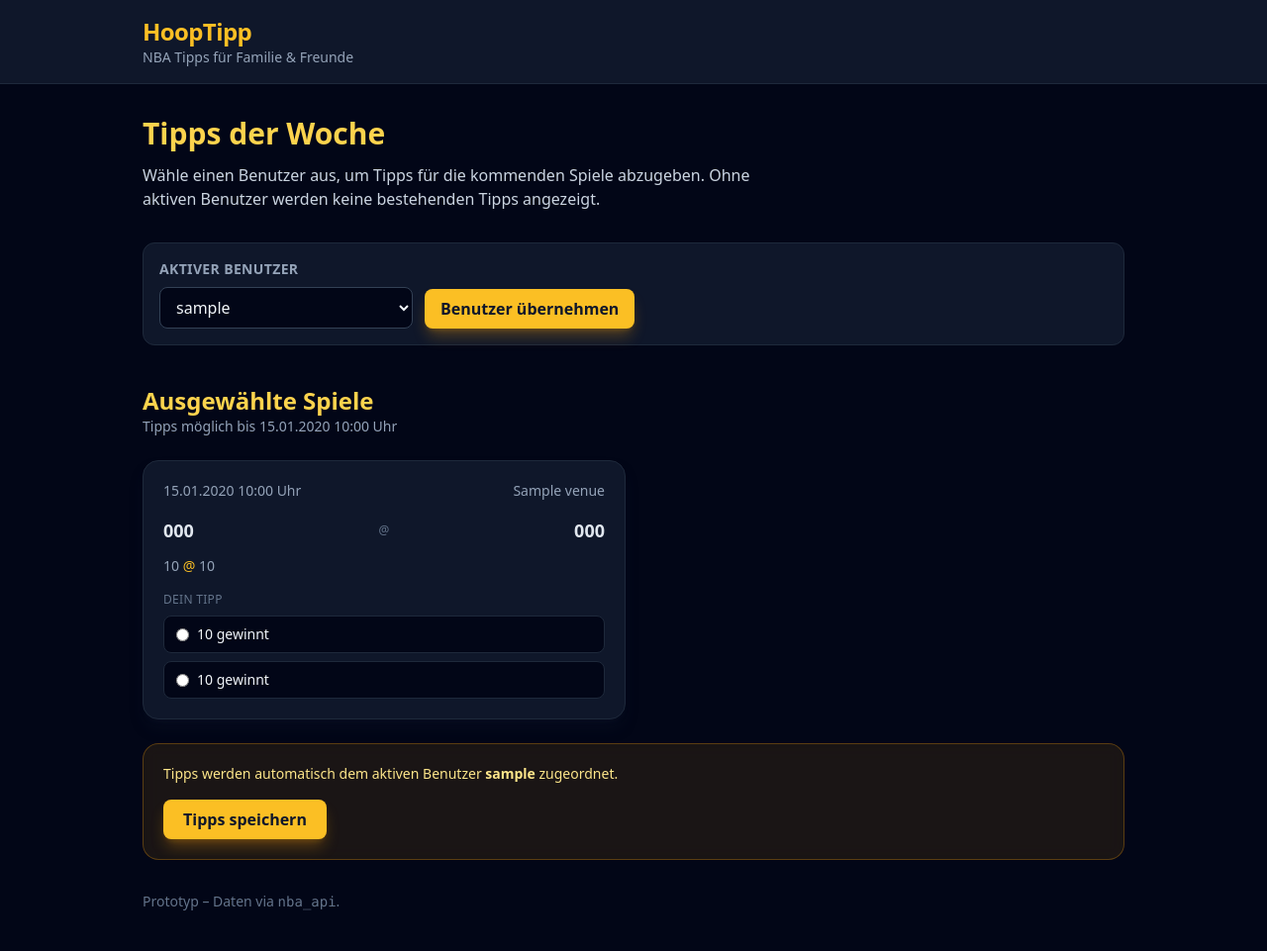
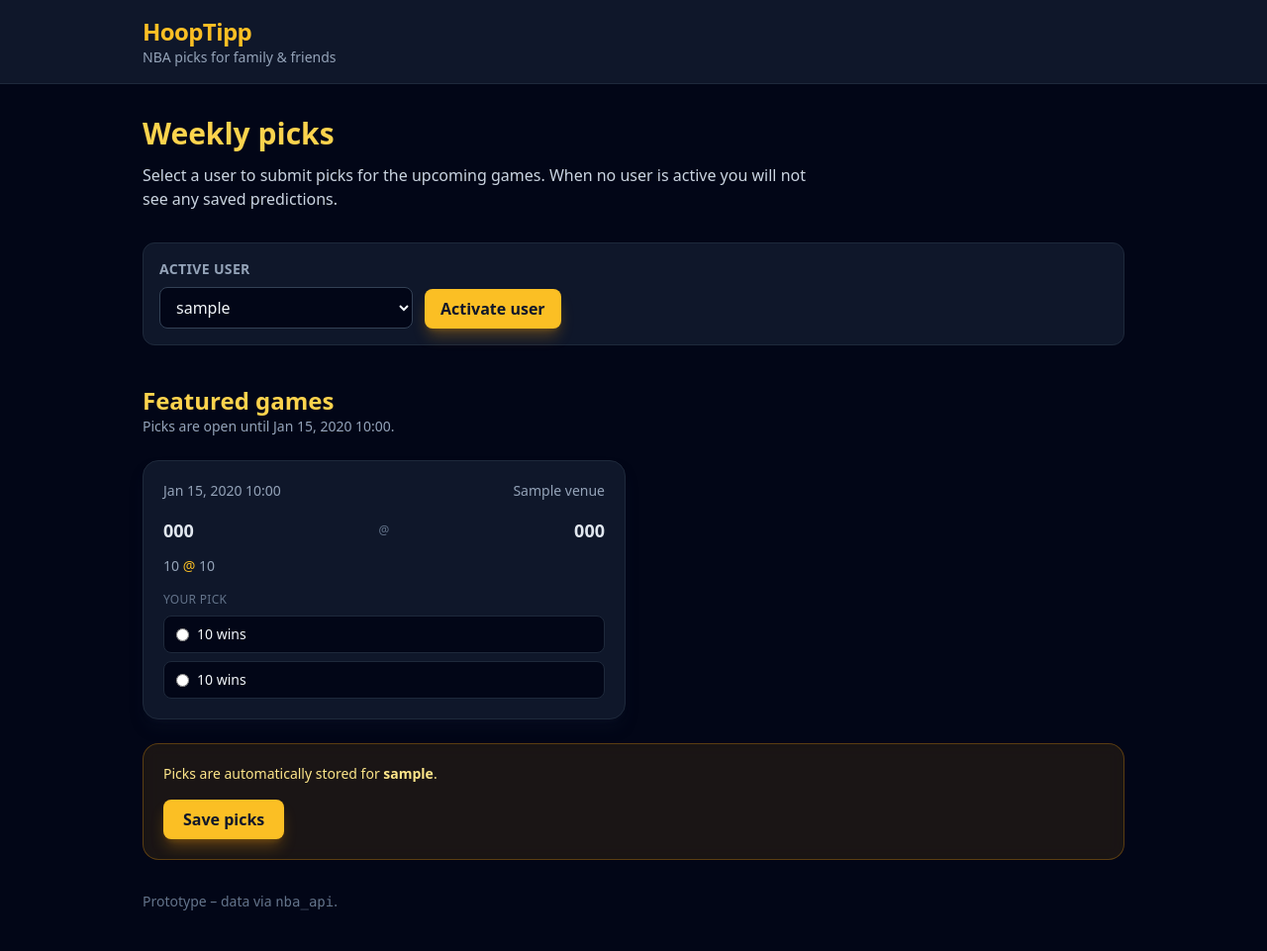
Before and after one commit to monsdar/HindSight, a Django app: template hooptipp/predictions/templates/predictions/home.html in a window 1280 px wide. Shown: the whole page at 99% size. Run offline with Django 5.2, Linux system fonts and the light colour scheme; tables that the repository leaves empty hold one stand-in row (values such as "Sample post"); the template is opened without the code that fills it: values that come from a table or form of the project are taken from there, most other values are stand-ins (such as "Sample title", 1, 10 or a date in 2020); some libraries are stand-ins or nearby versions.

Commit message:
Translate prototype to English and document testing step

```diff
--- a/hooptipp/predictions/apps.py
+++ b/hooptipp/predictions/apps.py
@@ -3,5 +3,5 @@ from django.apps import AppConfig
 
 class PredictionsConfig(AppConfig):
     default_auto_field = 'django.db.models.BigAutoField'
-    name = 'predictions'
-    verbose_name = 'Tipps'
+    name = 'hooptipp.predictions'
+    verbose_name = 'Predictions'
--- a/hooptipp/predictions/models.py
+++ b/hooptipp/predictions/models.py
@@ -4,10 +4,10 @@ from django.db import models
 
 class TipType(models.Model):
     class TipCategory(models.TextChoices):
-        GAME = 'game', 'Spiel'
-        PLAYER = 'player', 'Spieler'
+        GAME = 'game', 'Game'
+        PLAYER = 'player', 'Player'
         TEAM = 'team', 'Team'
-        SEASON = 'season', 'Saison'
+        SEASON = 'season', 'Season'
 
     name = models.CharField(max_length=100)
     slug = models.SlugField(unique=True)
@@ -18,14 +18,14 @@ class TipType(models.Model):
         default=TipCategory.GAME,
     )
     deadline = models.DateTimeField(
-        help_text='Nach Ablauf dieser Zeit sind keine Tipps mehr möglich.'
+        help_text='No picks can be submitted after this deadline.'
     )
     is_active = models.BooleanField(default=True)
 
     class Meta:
         ordering = ['deadline']
-        verbose_name = 'Tipp-Art'
-        verbose_name_plural = 'Tipp-Arten'
+        verbose_name = 'Tip category'
+        verbose_name_plural = 'Tip categories'
 
     def __str__(self) -> str:
         return self.name
@@ -47,8 +47,8 @@ class ScheduledGame(models.Model):
 
     class Meta:
         ordering = ['game_date']
-        verbose_name = 'Anstehendes Spiel'
-        verbose_name_plural = 'Anstehende Spiele'
+        verbose_name = 'Scheduled game'
+        verbose_name_plural = 'Scheduled games'
 
     def __str__(self) -> str:
         return f"{self.away_team} @ {self.home_team}"
@@ -70,8 +70,8 @@ class UserTip(models.Model):
 
     class Meta:
         unique_together = ('user', 'tip_type', 'scheduled_game')
-        verbose_name = 'Tipp'
-        verbose_name_plural = 'Tipps'
+        verbose_name = 'User tip'
+        verbose_name_plural = 'User tips'
 
     def __str__(self) -> str:
         if self.scheduled_game:
--- a/hooptipp/predictions/services.py
+++ b/hooptipp/predictions/services.py
@@ -52,8 +52,8 @@ def sync_weekly_games(limit: int = 5) -> Tuple[TipType, List[ScheduledGame]]:
     tip_type, _ = TipType.objects.update_or_create(
         slug='weekly-games',
         defaults={
-            'name': 'Wochenspiele',
-            'description': 'Ausgewählte Partien der kommenden Woche',
+            'name': 'Weekly games',
+            'description': 'Featured matchups for the upcoming week',
             'category': TipType.TipCategory.GAME,
             'deadline': earliest_game_time,
             'is_active': True,
--- a/hooptipp/predictions/templates/predictions/home.html
+++ b/hooptipp/predictions/templates/predictions/home.html
@@ -1,13 +1,13 @@
 {% extends 'base.html' %}
 {% load prediction_extras %}
 
-{% block title %}HoopTipp &ndash; Wochenüberblick{% endblock %}
+{% block title %}HoopTipp &ndash; Weekly overview{% endblock %}
 
 {% block content %}
   <section class="mb-8">
-    <h1 class="text-3xl font-bold text-amber-300 mb-3">Tipps der Woche</h1>
+    <h1 class="text-3xl font-bold text-amber-300 mb-3">Weekly picks</h1>
     <p class="text-slate-300 max-w-2xl">
-      Wähle einen Benutzer aus, um Tipps für die kommenden Spiele abzugeben. Ohne aktiven Benutzer werden keine bestehenden Tipps angezeigt.
+      Select a user to submit picks for the upcoming games. When no user is active you will not see any saved predictions.
     </p>
   </section>
 
@@ -16,34 +16,34 @@
       {% csrf_token %}
       <input type="hidden" name="set_active_user" value="1" />
       <div>
-        <label for="user_id" class="block text-sm font-semibold text-slate-400 uppercase tracking-wide">Aktiver Benutzer</label>
+        <label for="user_id" class="block text-sm font-semibold text-slate-400 uppercase tracking-wide">Active user</label>
         <select id="user_id" name="user_id" class="mt-2 w-64 rounded-lg border border-slate-700 bg-slate-950 px-3 py-2 text-slate-100 focus:border-amber-400 focus:outline-none">
-          <option value="">Kein Benutzer aktiv</option>
+          <option value="">No active user</option>
           {% for user in users %}
             <option value="{{ user.id }}" {% if active_user and user.id == active_user.id %}selected{% endif %}>{{ user.username }}</option>
           {% endfor %}
         </select>
       </div>
       <button type="submit" class="inline-flex items-center gap-2 rounded-lg bg-amber-400 px-4 py-2 font-semibold text-slate-900 shadow-lg shadow-amber-500/30 transition hover:bg-amber-300">
-        Benutzer übernehmen
+        Activate user
       </button>
     </form>
   </section>
 
   {% if not tip_type %}
     <div class="rounded-2xl border border-slate-800 bg-slate-900 p-6 text-slate-300">
-      <h2 class="text-xl font-semibold text-amber-300">Keine Spiele gefunden</h2>
-      <p class="mt-2">Die nba_api konnte keine Spiele für die kommende Woche bereitstellen. Bitte versuche es später erneut.</p>
+      <h2 class="text-xl font-semibold text-amber-300">No games found</h2>
+      <p class="mt-2">The nba_api could not provide any games for the upcoming week. Please try again later.</p>
     </div>
   {% else %}
     <section class="space-y-6">
       <header class="flex flex-wrap items-center justify-between gap-4">
         <div>
-          <h2 class="text-2xl font-semibold text-amber-300">Ausgewählte Spiele</h2>
-          <p class="text-sm text-slate-400">Tipps möglich bis {{ tip_type.deadline|date:"d.m.Y H:i" }} Uhr</p>
+          <h2 class="text-2xl font-semibold text-amber-300">Featured games</h2>
+          <p class="text-sm text-slate-400">Picks are open until {{ tip_type.deadline|date:"M d, Y H:i" }}.</p>
         </div>
         {% if not active_user %}
-          <p class="text-sm text-slate-400">Aktiviere einen Benutzer, um Tipps zu sehen oder abzugeben.</p>
+          <p class="text-sm text-slate-400">Activate a user to display or submit picks.</p>
         {% endif %}
       </header>
 
@@ -51,7 +51,7 @@
         {% for game in games %}
           <article class="rounded-2xl border border-slate-800 bg-slate-900 p-5 shadow-lg shadow-slate-900/40">
             <div class="flex items-center justify-between text-sm text-slate-400">
-              <span>{{ game.game_date|date:"d.m.Y H:i" }} Uhr</span>
+              <span>{{ game.game_date|date:"M d, Y H:i" }}</span>
               {% if game.venue %}
                 <span>{{ game.venue }}</span>
               {% endif %}
@@ -70,23 +70,23 @@
             {% if active_user %}
               <div class="mt-4">
                 <fieldset class="space-y-2">
-                  <legend class="text-xs uppercase tracking-wide text-slate-500">Dein Tipp</legend>
+                  <legend class="text-xs uppercase tracking-wide text-slate-500">Your pick</legend>
                   <label class="flex items-center gap-2 rounded-lg border border-slate-800 bg-slate-950 px-3 py-2 text-sm hover:border-amber-400">
                     <input type="radio" name="prediction_{{ game.id }}" value="{{ game.away_team_tricode }}" form="tips-form" class="text-amber-400 focus:ring-amber-400"
                       {% if user_tips|get_item:game.id and user_tips|get_item:game.id.prediction == game.away_team_tricode %}checked{% endif %} />
-                    <span class="flex-1">{{ game.away_team }} gewinnt</span>
+                    <span class="flex-1">{{ game.away_team }} wins</span>
                   </label>
                   <label class="flex items-center gap-2 rounded-lg border border-slate-800 bg-slate-950 px-3 py-2 text-sm hover:border-amber-400">
                     <input type="radio" name="prediction_{{ game.id }}" value="{{ game.home_team_tricode }}" form="tips-form" class="text-amber-400 focus:ring-amber-400"
                       {% if user_tips|get_item:game.id and user_tips|get_item:game.id.prediction == game.home_team_tricode %}checked{% endif %} />
-                    <span class="flex-1">{{ game.home_team }} gewinnt</span>
+                    <span class="flex-1">{{ game.home_team }} wins</span>
                   </label>
                 </fieldset>
               </div>
             {% endif %}
 
             {% if active_user and user_tips|get_item:game.id %}
-              <p class="mt-3 text-xs text-slate-500">Zuletzt aktualisiert: {{ user_tips|get_item:game.id.updated_at|date:"d.m.Y H:i" }} Uhr</p>
+              <p class="mt-3 text-xs text-slate-500">Last updated: {{ user_tips|get_item:game.id.updated_at|date:"M d, Y H:i" }}</p>
             {% endif %}
           </article>
         {% endfor %}
@@ -96,9 +96,9 @@
         <form id="tips-form" method="post" class="rounded-2xl border border-amber-500/30 bg-amber-500/10 p-5 backdrop-blur">
           {% csrf_token %}
           <input type="hidden" name="save_tips" value="1" />
-          <p class="text-sm text-amber-200 mb-4">Tipps werden automatisch dem aktiven Benutzer <span class="font-semibold">{{ active_user.username }}</span> zugeordnet.</p>
+          <p class="text-sm text-amber-200 mb-4">Picks are automatically stored for <span class="font-semibold">{{ active_user.username }}</span>.</p>
           <button type="submit" class="inline-flex items-center gap-2 rounded-lg bg-amber-400 px-5 py-2 font-semibold text-slate-900 shadow-lg shadow-amber-500/30 transition hover:bg-amber-300">
-            Tipps speichern
+            Save picks
           </button>
         </form>
       {% endif %}
--- a/hooptipp/settings.py
+++ b/hooptipp/settings.py
@@ -14,7 +14,7 @@ INSTALLED_APPS = [
     'django.contrib.sessions',
     'django.contrib.messages',
     'django.contrib.staticfiles',
-    'predictions',
+    'hooptipp.predictions',
 ]
 
 MIDDLEWARE = [
@@ -69,7 +69,7 @@ AUTH_PASSWORD_VALIDATORS = [
     },
 ]
 
-LANGUAGE_CODE = 'de-de'
+LANGUAGE_CODE = 'en-us'
 TIME_ZONE = 'UTC'
 USE_I18N = True
 USE_TZ = True
--- a/hooptipp/urls.py
+++ b/hooptipp/urls.py
@@ -3,5 +3,5 @@ from django.urls import path, include
 
 urlpatterns = [
     path('admin/', admin.site.urls),
-    path('', include('predictions.urls', namespace='predictions')),
+    path('', include('hooptipp.predictions.urls', namespace='predictions')),
 ]
--- a/templates/base.html
+++ b/templates/base.html
@@ -1,5 +1,5 @@
 <!DOCTYPE html>
-<html lang="de">
+<html lang="en">
   <head>
     <meta charset="utf-8" />
     <meta name="viewport" content="width=device-width, initial-scale=1.0" />
@@ -12,7 +12,7 @@
       <div class="max-w-5xl mx-auto px-4 py-4 flex items-center justify-between">
         <div>
           <a href="/" class="text-2xl font-extrabold tracking-tight text-amber-400">HoopTipp</a>
-          <p class="text-sm text-slate-400">NBA Tipps für Familie &amp; Freunde</p>
+          <p class="text-sm text-slate-400">NBA picks for family &amp; friends</p>
         </div>
         {% block nav %}{% endblock %}
       </div>
@@ -30,7 +30,7 @@
       {% block content %}{% endblock %}
     </main>
     <footer class="max-w-5xl mx-auto px-4 pb-10 text-sm text-slate-500">
-      <p>Prototyp &ndash; Daten via <code>nba_api</code>.</p>
+      <p>Prototype &ndash; data via <code>nba_api</code>.</p>
     </footer>
   </body>
 </html>
```
Also changed, not shown: hooptipp/predictions/views.py (+6 -6 lines), README.md, hooptipp/predictions/migrations/0001_initial.py, 1 other file.
